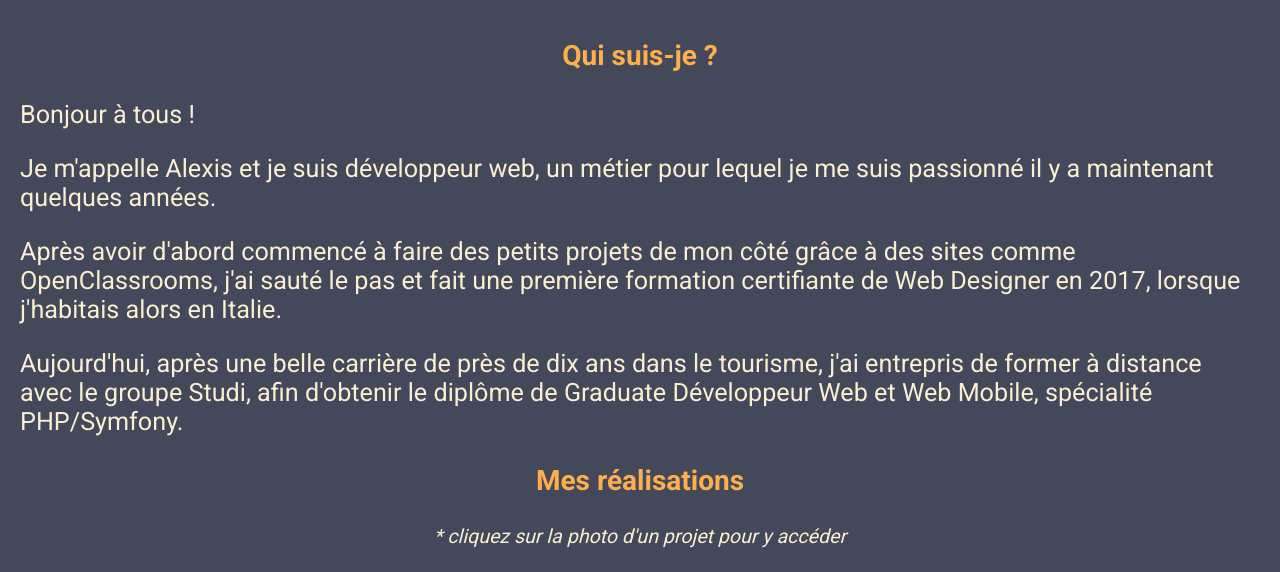
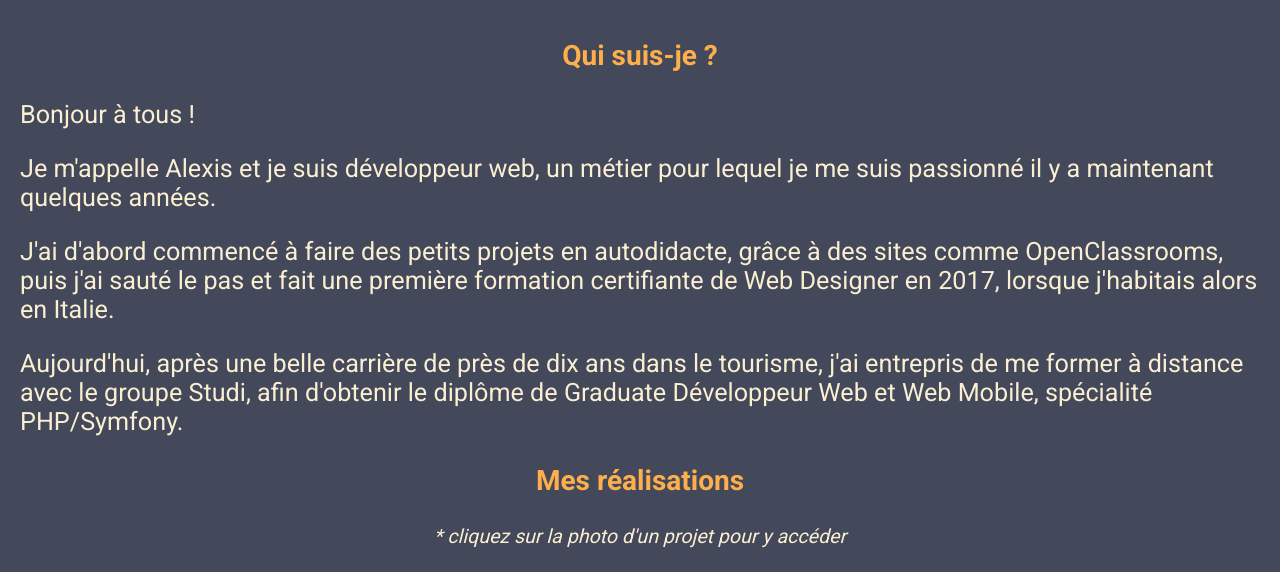
Before and after one commit to AlexisBoucherie/portfolio, a PHP site: page / in a window 1280 px wide. Shown: the part 769-1341 px from the top of the page. Run offline with PHP 8.4, Linux system fonts and the light colour scheme.

Commit message:
correct spelling and phrasing in about section

```diff
--- a/content/about.php
+++ b/content/about.php
@@ -2,6 +2,6 @@
     <h3>Qui suis-je ?</h3>
     <p>Bonjour à tous !</p>
     <p>Je m'appelle Alexis et je suis développeur web, un métier pour lequel je me suis passionné il y a maintenant quelques années.</p>
-    <p>Après avoir d'abord commencé à faire des petits projets de mon côté grâce à des sites comme OpenClassrooms, j'ai sauté le pas et fait une première formation certifiante de Web Designer en 2017, lorsque j'habitais alors en Italie.</p>
-    <p>Aujourd'hui, après une belle carrière de près de dix ans dans le tourisme, j'ai entrepris de former à distance avec le groupe Studi, afin d'obtenir le diplôme de Graduate Développeur Web et Web Mobile, spécialité PHP/Symfony.</p>
+    <p>J'ai d'abord commencé à faire des petits projets en autodidacte, grâce à des sites comme OpenClassrooms, puis j'ai sauté le pas et fait une première formation certifiante de Web Designer en 2017, lorsque j'habitais alors en Italie.</p>
+    <p>Aujourd'hui, après une belle carrière de près de dix ans dans le tourisme, j'ai entrepris de me former à distance avec le groupe Studi, afin d'obtenir le diplôme de Graduate Développeur Web et Web Mobile, spécialité PHP/Symfony.</p>
 </div>
```
